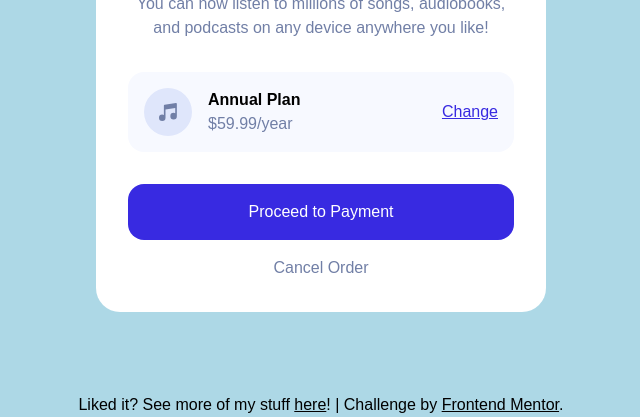
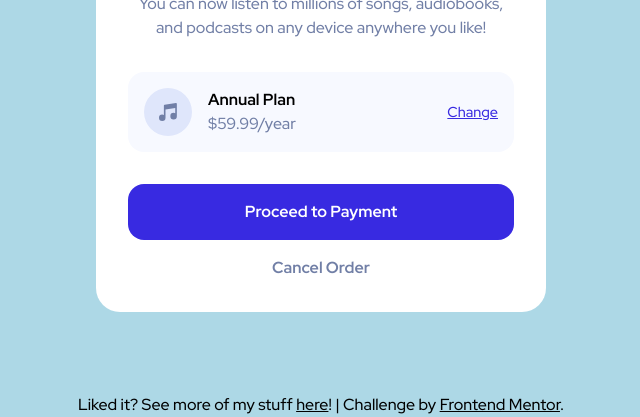
Before and after one commit to matiaslagoevia/order-summary, a plain HTML site: page index.html in a window 1280 px wide. Shown: the part 383-800 px from the top of the page, without its empty margins (319-959 px from the left). Drawn offline with Linux system fonts and the light colour scheme.

Commit message:
add typography

```diff
--- a/index.html
+++ b/index.html
@@ -3,6 +3,12 @@
   <head>
     <meta charset="UTF-8" />
     <meta name="viewport" content="width=device-width, initial-scale=1.0" />
+    <link rel="preconnect" href="https://fonts.googleapis.com" />
+    <link rel="preconnect" href="https://fonts.gstatic.com" crossorigin />
+    <link
+      href="https://fonts.googleapis.com/css2?family=Red+Hat+Display:wght@500;700;900&display=swap"
+      rel="stylesheet"
+    />
     <link rel="stylesheet" href="style.css" />
     <title>Frontend Mentor | Order Summary</title>
   </head>
--- a/style.css
+++ b/style.css
@@ -5,8 +5,7 @@ body {
   flex-direction: column;
   /* TODO: change to image bg */
   background-color: lightblue;
-  /* TODO: add typography */
-  font-family: sans-serif;
+  font-family: "Red Hat Display", sans-serif;
   line-height: 1.5em;
 }
 
@@ -72,6 +71,7 @@ footer {
 
 .plan-selection__link {
   margin-left: auto;
+  font-size: 0.9em;
 }
 
 .btn {
@@ -113,3 +113,8 @@ footer {
 .link--neutral:hover {
   color: black;
 }
+
+.link--neutral,
+.btn {
+  font-weight: 700;
+}
```
